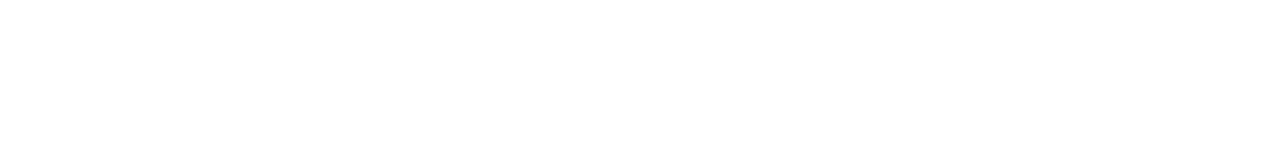
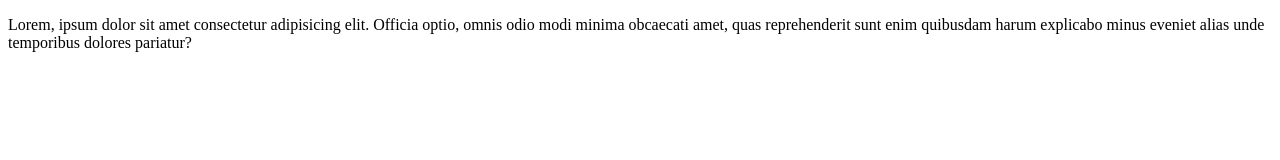
Before and after one commit to ralphrevindagsa112802/Odin-Project, a plain HTML site: page src/index.html in a window 1280 px wide. Drawn offline with Linux system fonts and the light colour scheme.

Commit message:
added sample paragraph

```diff
--- a/src/index.html
+++ b/src/index.html
@@ -3,9 +3,14 @@
 <head>
     <meta charset="UTF-8">
     <meta name="viewport" content="width=device-width, initial-scale=1.0">
-    <title>Document</title>
+    <title>My First Webpage</title>
 </head>
 <body>
 
+    <p>Lorem, ipsum dolor sit amet consectetur adipisicing elit. Officia optio, omnis odio modi minima obcaecati amet, quas
+        reprehenderit sunt enim quibusdam harum explicabo minus eveniet alias unde temporibus dolores pariatur?</p>
+
+
+
 </body>
 </html>
```
